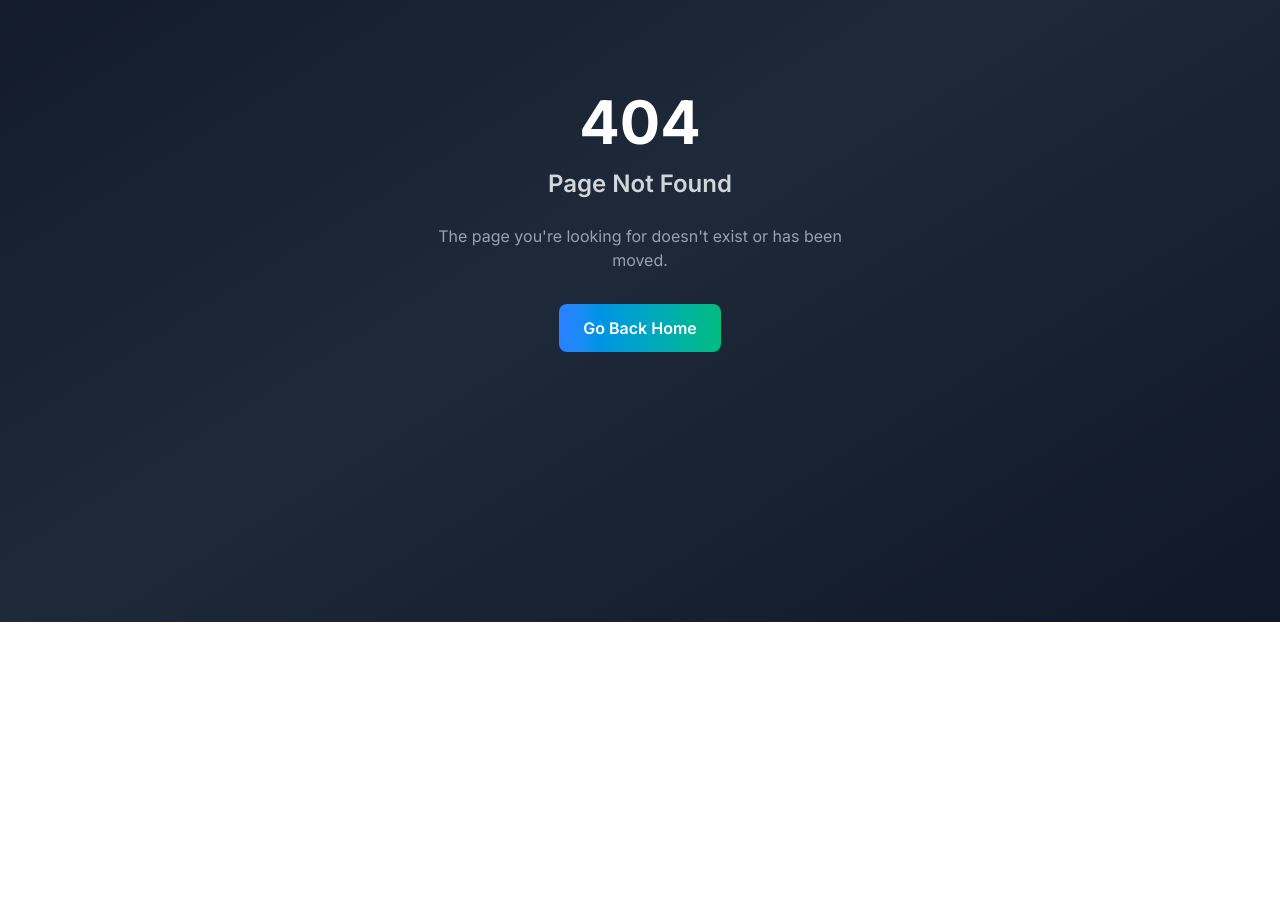
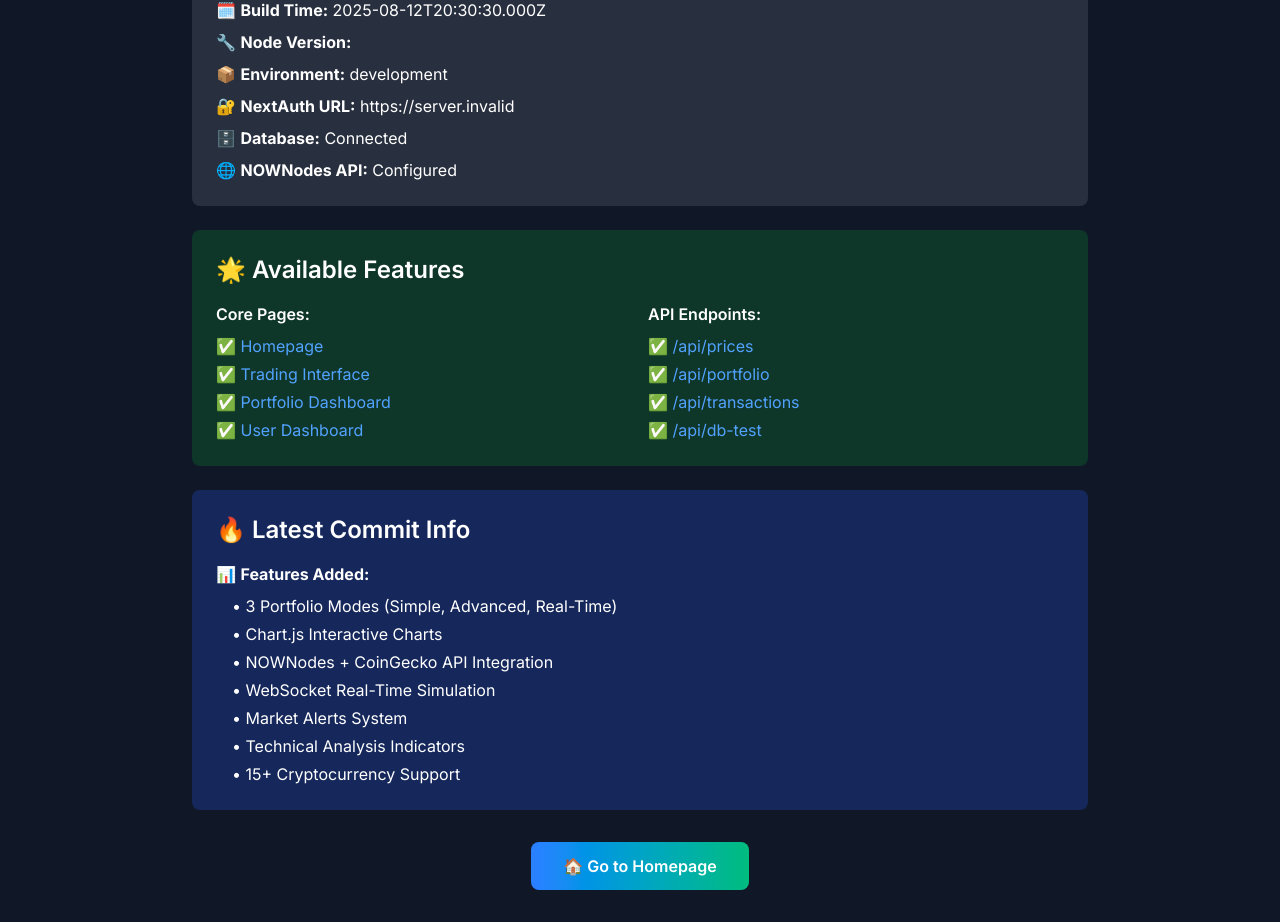
Before and after one commit to getienne7/nohvex-nextjs-exchange, a Next.js app: page /deployment-test in a window 1280 px wide. Before the commit this address had no page. Shown: the part 178-1100 px from the top of the page. Before the commit the page ends 800 px from the top, so only its background shows below. Built offline with nearby package versions, Linux system fonts and the light colour scheme; no server answers.

Commit message:
🔧 Add deployment verification test page

```diff
--- /dev/null
+++ b/src/app/deployment-test/page.tsx
@@ -0,0 +1,71 @@
+export default function DeploymentTestPage() {
+  const buildTime = new Date().toISOString()
+
+  return (
+    <div className="min-h-screen bg-gray-900 text-white p-8">
+      <div className="max-w-4xl mx-auto">
+        <h1 className="text-4xl font-bold mb-8">🚀 Deployment Test Page</h1>
+
+        <div className="bg-white/10 p-6 rounded-lg mb-6">
+          <h2 className="text-2xl font-semibold mb-4">✅ Verification Status</h2>
+          <div className="space-y-2">
+            <p>🗓️ <strong>Build Time:</strong> {buildTime}</p>
+            <p>🔧 <strong>Node Version:</strong> {process.version}</p>
+            <p>📦 <strong>Environment:</strong> {process.env.NODE_ENV || 'development'}</p>
+            <p>🔐 <strong>NextAuth URL:</strong> {process.env.NEXTAUTH_URL || 'Not Set'}</p>
+            <p>🗄️ <strong>Database:</strong> {process.env.DATABASE_URL ? 'Connected' : 'Not Set'}</p>
+            <p>🌐 <strong>NOWNodes API:</strong> {process.env.NOWNODES_API_KEY ? 'Configured' : 'Not Set'}</p>
+          </div>
+        </div>
+
+        <div className="bg-green-900/50 p-6 rounded-lg mb-6">
+          <h2 className="text-2xl font-semibold mb-4">🌟 Available Features</h2>
+          <div className="grid grid-cols-1 md:grid-cols-2 gap-4">
+            <div>
+              <h3 className="font-semibold mb-2">Core Pages:</h3>
+              <ul className="space-y-1">
+                <li>✅ <a href="/" className="text-blue-400 hover:underline">Homepage</a></li>
+                <li>✅ <a href="/trading" className="text-blue-400 hover:underline">Trading Interface</a></li>
+                <li>✅ <a href="/portfolio" className="text-blue-400 hover:underline">Portfolio Dashboard</a></li>
+                <li>✅ <a href="/dashboard" className="text-blue-400 hover:underline">User Dashboard</a></li>
+              </ul>
+            </div>
+
+            <div>
+              <h3 className="font-semibold mb-2">API Endpoints:</h3>
+              <ul className="space-y-1">
+                <li>✅ <a href="/api/prices?symbols=BTC,ETH" className="text-blue-400 hover:underline">/api/prices</a></li>
+                <li>✅ <a href="/api/portfolio" className="text-blue-400 hover:underline">/api/portfolio</a></li>
+                <li>✅ <a href="/api/transactions" className="text-blue-400 hover:underline">/api/transactions</a></li>
+                <li>✅ <a href="/api/db-test" className="text-blue-400 hover:underline">/api/db-test</a></li>
+              </ul>
+            </div>
+          </div>
+        </div>
+
+        <div className="bg-blue-900/50 p-6 rounded-lg">
+          <h2 className="text-2xl font-semibold mb-4">🔥 Latest Commit Info</h2>
+          <p>📊 <strong>Features Added:</strong></p>
+          <ul className="mt-2 space-y-1 ml-4">
+            <li>• 3 Portfolio Modes (Simple, Advanced, Real-Time)</li>
+            <li>• Chart.js Interactive Charts</li>
+            <li>• NOWNodes + CoinGecko API Integration</li>
+            <li>• WebSocket Real-Time Simulation</li>
+            <li>• Market Alerts System</li>
+            <li>• Technical Analysis Indicators</li>
+            <li>• 15+ Cryptocurrency Support</li>
+          </ul>
+        </div>
+
+        <div className="mt-8 text-center">
+          <a
+            href="/"
+            className="inline-block px-8 py-3 bg-gradient-to-r from-blue-500 to-emerald-500 text-white rounded-lg hover:from-blue-400 hover:to-emerald-400 transition-all font-semibold"
+          >
+            🏠 Go to Homepage
+          </a>
+        </div>
+      </div>
+    </div>
+  )
+}
```
